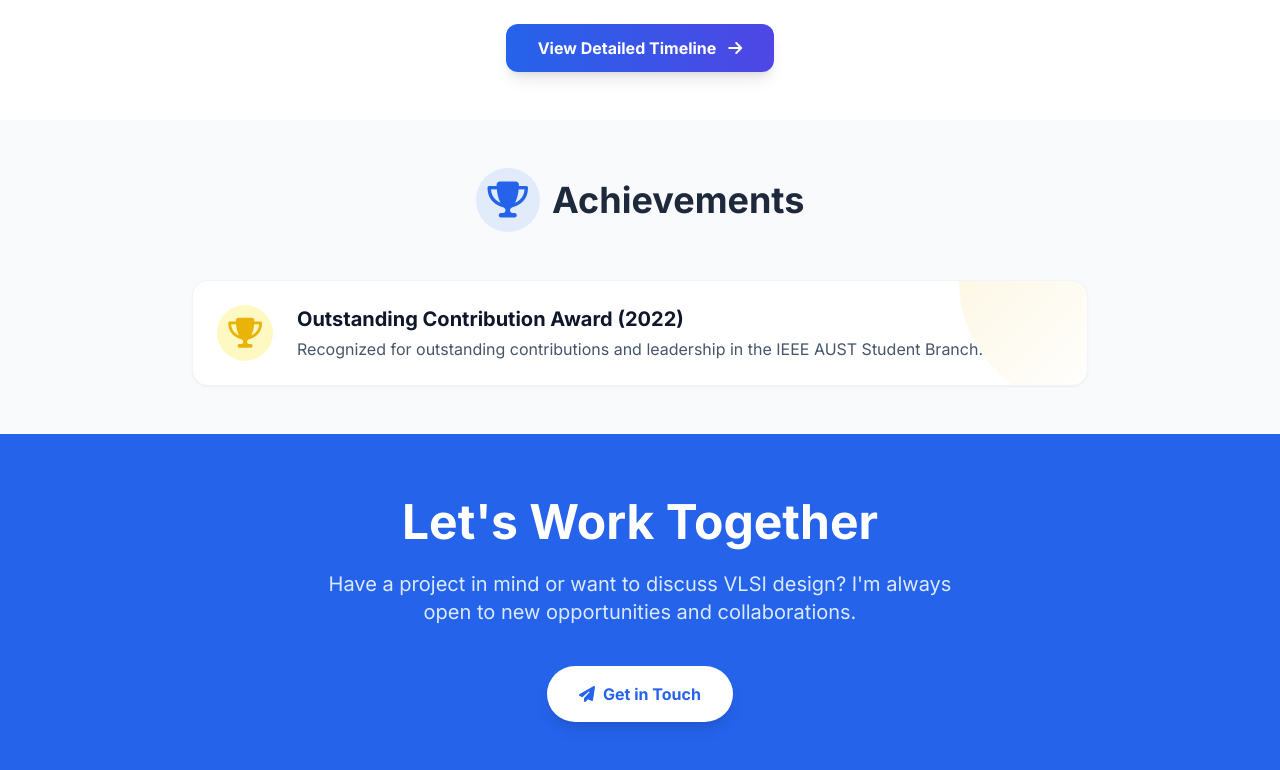
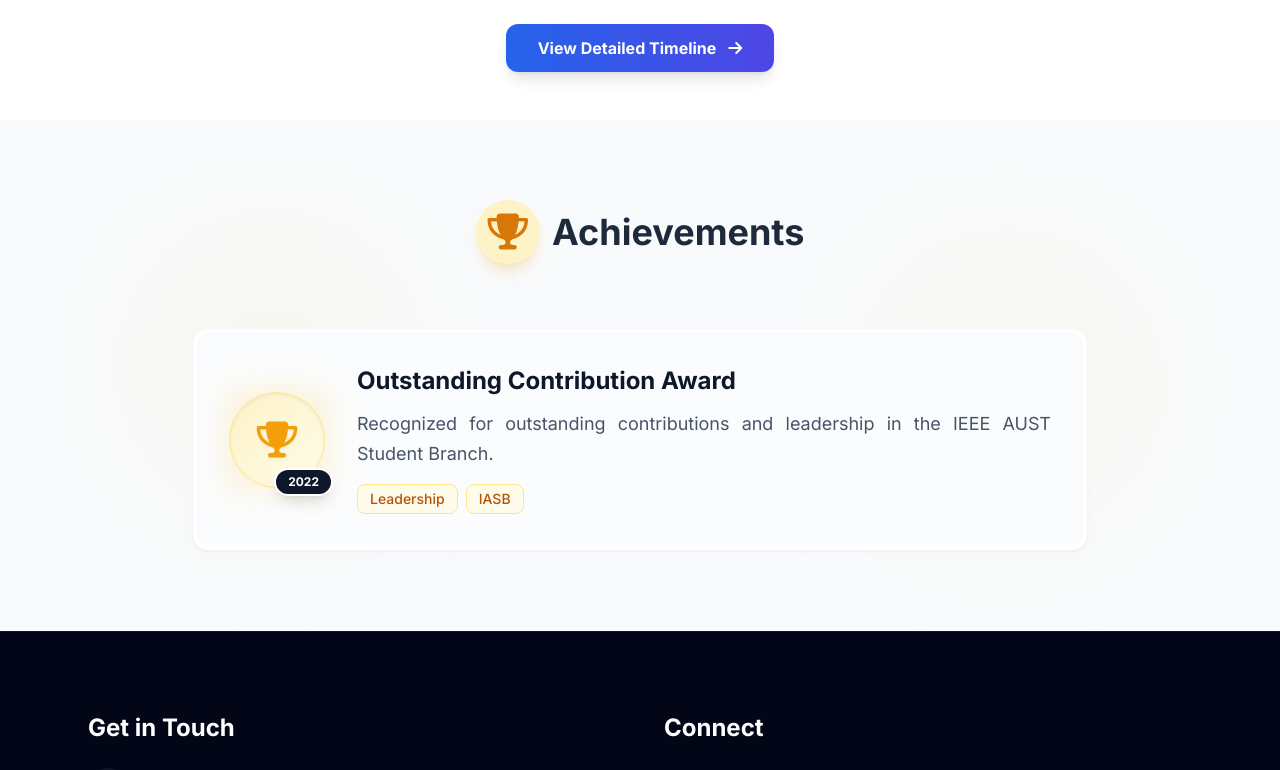
Before and after one commit to farhan-efty/my-portfolio, a React (Vite) app: page / in a window 1280 px wide. Shown: the part 5100-5870 px from the top of the page. Built offline with nearby package versions, Linux system fonts and the light colour scheme.

Commit message:
Update Home.jsx typing effect

```diff
--- a/Home.jsx
+++ b/Home.jsx
@@ -698,27 +698,55 @@ const Home = () => {
                 </section>
 
                 {/* Achievements Section */}
-                <section id="achievements" className="py-12 bg-slate-50 dark:bg-slate-900">
-                    <div className="container mx-auto px-6">
-                        <div className="flex justify-center mb-12">
+                {/* Achievements Section */}
+                <section id="achievements" className="py-20 bg-slate-50 dark:bg-slate-900 relative overflow-hidden">
+                    {/* Background Decorations */}
+                    <div className="absolute top-0 left-0 w-full h-full overflow-hidden pointer-events-none">
+                        <div className="absolute top-[20%] left-[10%] w-72 h-72 bg-amber-400/5 rounded-full blur-[80px]"></div>
+                        <div className="absolute bottom-[20%] right-[10%] w-72 h-72 bg-yellow-400/5 rounded-full blur-[80px]"></div>
+                    </div>
+
+                    <div className="container mx-auto px-6 relative z-10">
+                        <div className="flex justify-center mb-16">
                             <h2 className="text-3xl md:text-4xl font-bold text-slate-800 dark:text-white flex items-center gap-3">
-                                <span className="bg-blue-600/10 dark:bg-blue-600/20 p-3 rounded-full text-blue-600 dark:text-blue-500">
+                                <span className="bg-amber-100 dark:bg-amber-900/30 p-3 rounded-full text-amber-600 dark:text-amber-500 shadow-lg shadow-amber-500/20">
                                     <i className="fas fa-trophy"></i>
                                 </span>
                                 Achievements
                             </h2>
                         </div>
-                        <div className="max-w-5xl mx-auto flex flex-col items-center space-y-6 animate-fadeInUp">
-                            <div className="relative group w-full max-w-4xl">
-                                <div className="absolute inset-0 bg-gradient-to-br from-yellow-500/20 to-orange-500/20 rounded-2xl blur-xl group-hover:blur-2xl transition-all duration-500 opacity-0 group-hover:opacity-100"></div>
-                                <div className="relative card bg-white dark:bg-slate-900 p-6 rounded-2xl shadow-sm hover:shadow-md border border-slate-100 dark:border-slate-700 flex items-center gap-6 transition-all duration-500 hover:-translate-y-2 overflow-hidden">
-                                    <div className="absolute top-0 right-0 w-32 h-32 bg-gradient-to-br from-yellow-500/10 to-transparent rounded-bl-full"></div>
-                                    <span className="relative z-10 flex items-center justify-center h-14 w-14 rounded-full bg-yellow-100 dark:bg-yellow-900/20">
-                                        <i className="fa-solid fa-trophy text-yellow-500 text-3xl"></i>
-                                    </span>
-                                    <div className="relative z-10">
-                                        <h3 className="text-xl font-bold text-slate-900 dark:text-white mb-1">Outstanding Contribution Award (2022)</h3>
-                                        <p className="text-slate-600 dark:text-slate-300 text-justify">Recognized for outstanding contributions and leadership in the IEEE AUST Student Branch.</p>
+
+                        <div className="max-w-4xl mx-auto space-y-8 animate-fadeInUp">
+                            <div className="group relative">
+                                {/* Glow BG */}
+                                <div className="absolute inset-0 bg-gradient-to-r from-amber-500/20 via-yellow-500/10 to-transparent rounded-2xl blur-xl opacity-0 group-hover:opacity-100 transition-all duration-700"></div>
+
+                                <div className="relative bg-white dark:bg-slate-800 rounded-2xl p-1 overflow-hidden shadow-sm hover:shadow-xl border border-slate-100 dark:border-slate-700 hover:border-amber-500/40 transition-all duration-500">
+                                    <div className="bg-slate-50/50 dark:bg-slate-900/50 rounded-xl p-8 flex flex-col md:flex-row items-center gap-8 backdrop-blur-sm">
+
+                                        {/* Icon Box */}
+                                        <div className="shrink-0 relative">
+                                            <div className="absolute inset-0 bg-amber-400 blur-lg opacity-20"></div>
+                                            <div className="relative w-24 h-24 bg-gradient-to-br from-amber-100 to-yellow-50 dark:from-slate-800 dark:to-slate-700 rounded-full flex items-center justify-center border border-amber-200 dark:border-amber-900/50 shadow-inner group-hover:scale-105 transition-transform duration-500">
+                                                <i className="fa-solid fa-trophy text-4xl text-amber-500 drop-shadow-sm"></i>
+                                            </div>
+                                            {/* Badge */}
+                                            <div className="absolute -bottom-2 -right-2 bg-slate-900 dark:bg-white text-white dark:text-slate-900 text-xs font-bold py-1 px-3 rounded-full shadow-lg border-2 border-white dark:border-slate-900">
+                                                2022
+                                            </div>
+                                        </div>
+
+                                        {/* Content */}
+                                        <div className="flex-grow text-center md:text-left">
+                                            <h3 className="text-2xl font-bold text-slate-900 dark:text-white mb-3 group-hover:text-amber-600 dark:group-hover:text-amber-400 transition-colors">Outstanding Contribution Award</h3>
+                                            <p className="text-slate-600 dark:text-slate-300 text-lg leading-relaxed mb-4 text-justify">
+                                                Recognized for outstanding contributions and leadership in the IEEE AUST Student Branch.
+                                            </p>
+                                            <div className="flex flex-wrap gap-2 justify-center md:justify-start">
+                                                <span className="px-3 py-1 bg-amber-50 dark:bg-amber-900/20 text-amber-700 dark:text-amber-400 text-sm font-medium rounded-lg border border-amber-200 dark:border-amber-800/50">Leadership</span>
+                                                <span className="px-3 py-1 bg-amber-50 dark:bg-amber-900/20 text-amber-700 dark:text-amber-400 text-sm font-medium rounded-lg border border-amber-200 dark:border-amber-800/50">IASB</span>
+                                            </div>
+                                        </div>
                                     </div>
                                 </div>
                             </div>
@@ -726,21 +754,7 @@ const Home = () => {
                     </div>
                 </section>
 
-                {/* CTA / Let's Work Together */}
-                <section className="py-16 bg-blue-600 text-white">
-                    <div className="container mx-auto px-6 text-center">
-                        <div className="max-w-4xl mx-auto text-center">
-                            <h2 className="text-4xl md:text-5xl font-bold mb-6">Let's Work Together</h2>
-                            <p className="text-xl text-blue-100 mb-10 max-w-2xl mx-auto">
-                                Have a project in mind or want to discuss VLSI design? I'm always open to new opportunities and collaborations.
-                            </p>
-                            <Link to="/contact" className="inline-flex items-center gap-2 px-8 py-4 bg-white text-blue-600 font-bold rounded-full hover:bg-blue-50 transition-all transform hover:-translate-y-1 shadow-lg">
-                                <i className="fas fa-paper-plane"></i>
-                                Get in Touch
-                            </Link>
-                        </div>
-                    </div>
-                </section>
+
 
             </main>
 
```
